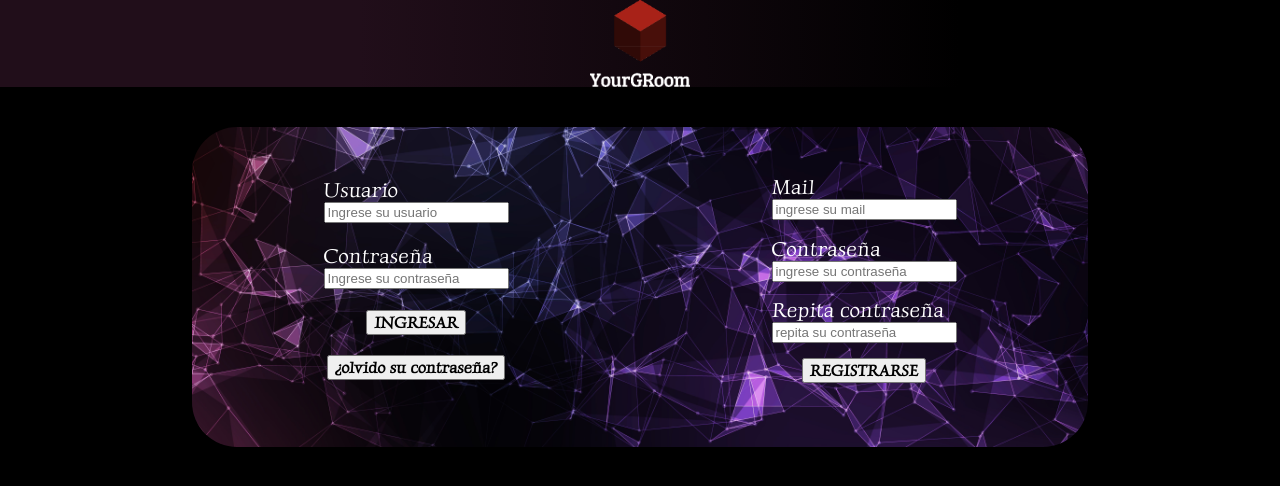
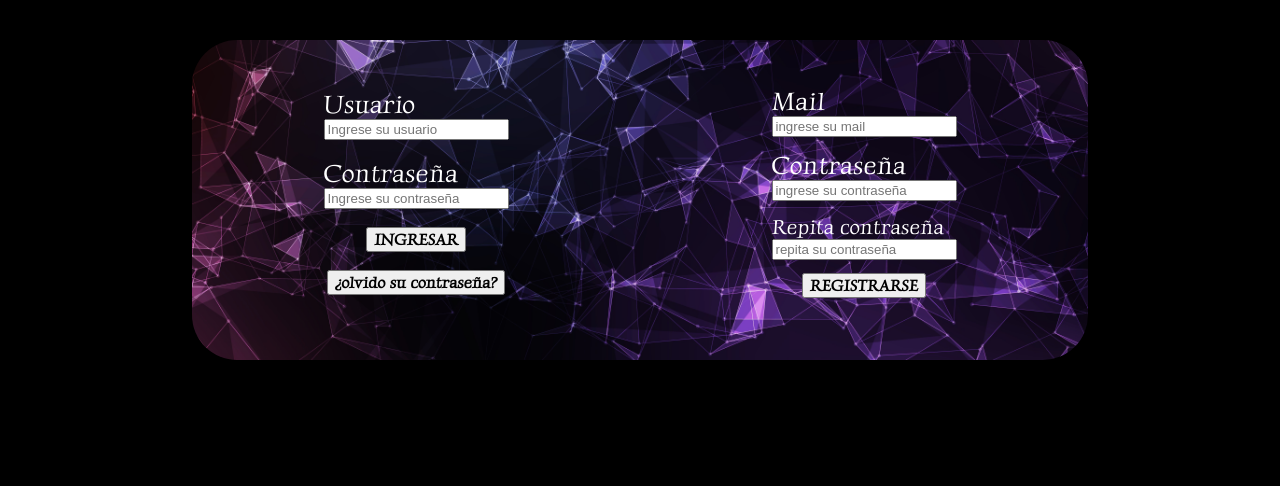
Before and after one commit to braiigc98/integrador_LOGIN_only_css_-_html, a plain HTML site: page index.html in a window 1280 px wide. Drawn offline with Linux system fonts and the light colour scheme.

Commit message:
login v2

```diff
--- a/index.css
+++ b/index.css
@@ -16,9 +16,7 @@ body{
     align-items: center;
     width: 100%;
 }
-.inicio-logo-pag img{
-    width: 100px;
-}
+
 .container-login{
     width: 100%;
     height: 50%;
@@ -47,7 +45,7 @@ body{
 .container-login-input label{
     color: white;
     font-family: "luxur";
-    font-size: 1.3em;
+    font-size: 1.6em;
 }
 .container-login-input{
     display: flex;
@@ -73,7 +71,7 @@ body{
 .container-registro-input label{
     color: white;
     font-family: "luxur";
-    font-size: 1.3em;
+    font-size: 1.6em;
 }
 .container-registro-input{
     display: flex;
--- a/index.html
+++ b/index.html
@@ -5,9 +5,7 @@
     <title>YourGamerRoom-login</title>
 </head>
 <body>
-    <div class="inicio-logo-pag" id="inicio-logo-pag">
-        <img src="./img/yourgr.png" alt="logo de your component">
-    </div>
+
     <main>
         <section class="login">
             <div class="container-login">
```
